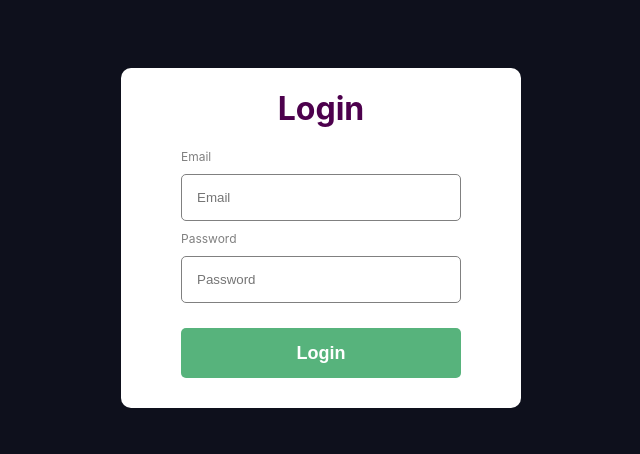
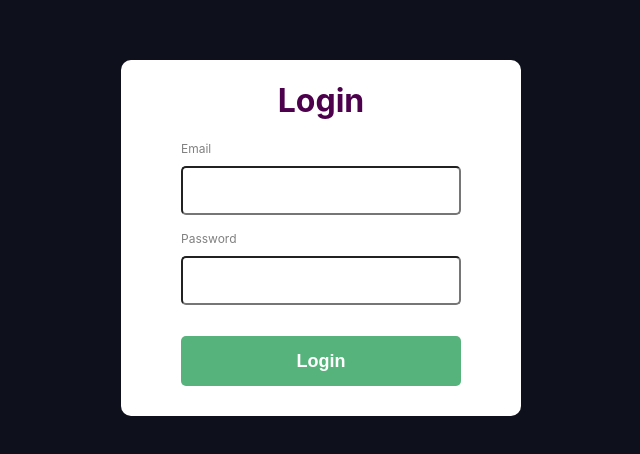
Before and after one commit to kwemy94/todo-react, a React (Create React App) app in the folder todo-react/: page / in a window 1280 px wide. Shown: the part 162-616 px from the top of the page, without its empty margins (319-959 px from the left). Built offline with nearby package versions, Linux system fonts and the light colour scheme.

Commit message:
entretient 2

```diff
--- a/todo-react/package.json
+++ b/todo-react/package.json
@@ -5,6 +5,7 @@
   "dependencies": {
     "@emotion/react": "^11.9.3",
     "@emotion/styled": "^11.9.3",
+    "@hookform/resolvers": "^2.9.6",
     "@material-ui/core": "^4.12.4",
     "@mui/material": "^5.9.1",
     "@reduxjs/toolkit": "^1.8.3",
--- a/todo-react/src/App.js
+++ b/todo-react/src/App.js
@@ -2,6 +2,8 @@ import { BrowserRouter as Router } from 'react-router-dom';
 import './App.css';
 import AppRouter from "./AppRouter";
 import { useEffect, useState } from "react"
+import { Provider } from 'react-redux';
+import store from './store'
 
 function App() {
   let [user, setUser] = useState({id:'1', name: 'test',username:'test', email: 'email@mail.fr', password: '1234'})
@@ -12,10 +14,14 @@ function App() {
         }
     }, [])
 
+
   return (
     <>
       <Router>
-        <AppRouter />
+        <Provider
+        store={store}>
+          <AppRouter />
+        </Provider>
       </Router>
     </>
   );
--- a/todo-react/src/components/auth/forms/formInput.css
+++ b/todo-react/src/components/auth/forms/formInput.css
@@ -44,7 +44,7 @@ input, select{
     padding: 15px;
     margin: 10px 0px;
     border-radius: 5px;
-    border: 1px solid gray;
+    /* border: 1px solid gray; */
 }
 
 
@@ -60,10 +60,11 @@ span{
     display: none;
 }
 
-input:invalid[focused="true"]{
-    border: 1px solid red;
+.input-error{
+    border-color: red;
 }
-
-input:invalid[focused="true"] ~ span{
+.error-message{
+    color: red;
+    font-size: 10px;
     display: block;
 }
--- a/todo-react/src/components/auth/login/Login.js
+++ b/todo-react/src/components/auth/login/Login.js
@@ -1,63 +1,71 @@
-import React from "react";
+import React, { useState } from "react";
+import { useForm } from "react-hook-form";
 import FormInput from "../forms/FormInput";
-import { useState } from "react";
+import * as Yup from 'yup'
+import {yupResolver} from '@hookform/resolvers/yup'
+import { useDispatch, useSelector } from "react-redux";
+import {login} from '../../../slices/auth'
+import {Navigate} from 'react-router-dom'
+
+
+const validationSchema = Yup.object().shape({
+    email: Yup.string().email('Invalid email').required('Email requis'),
+    password: Yup.string().min(4,'password au moins 4 cara').required('password requis')
+})
 
 
 const Login = () => {
-  const [values, setValues ] = useState({
 
-      email:"",
-      password:"",
+    const { register, handleSubmit, formState: { errors } } = useForm({
+        mode: 'onblur',
+        resolver: yupResolver(validationSchema)
+    })
 
-  });
-  const inputs = [
+    const dispatch = useDispatch()
 
-      {
-          id:3,
-          name:"email",
-          type:"text",
-          placeholder:"Email",
-          label:"Email",
-          errorMessage:"Invalid email.",
-          required: true
+    const {isLogin} = useSelector(state => state.auth)
 
-      },
-      {
-          id:4,
-          name:"password",
-          type:"password",
-          placeholder:"Password",
-          label:"Password",
-          errorMessage:"Wrong password",
-          required: true
+    const onFormSubmit = (values) =>{
+        console.group('valeur login: ')
+        console.log(values)
+        dispatch(login(values))
 
+        console.groupEnd()
+    }
+    const onError = (errors) =>{
+        console.group('Erreur login: ')
+        console.warn(errors)
+        console.groupEnd()
     }
 
-  ];
-  const handledSubmit = (e)=>{
-      e.preventDefault();
-      alert("Login is not yet functional");
+    if (isLogin) {
+        return <Navigate to='/create-todo'/>
     }
 
-  const onChange =(e)=>{
-      setValues({...values, [e.target.name]: e.target.value   });
-  }
-  console.log(values)
+
+
 
     return (
         <div className="register">
-      <form onSubmit={handledSubmit}>
+            <form onSubmit={handleSubmit(onFormSubmit, onError)}>
                 <h1>Login</h1>
-          {inputs.map((input) =>(
-                  <FormInput
-                   key={input.id}
-                   {...input}
-                   value={values[input.name]}
-                   onChange={onChange}
-                  />
-              ))
-          }
-          <button >Login</button>
+                <div className="formInput">
+                    <label>Email</label>
+                    <input type='text'
+                        name="email"
+                        {...register('email')}
+                        className={errors.email ? 'input-error' : ''} />
+                    <span className="error-message">{errors.email?.message}</span>
+                </div>
+                <div className="formInput">
+                    <label>Password</label>
+                    <input type='password'
+                        name="password"
+                        {...register('password')}
+                        className={errors.password ? 'input-error' : ''} />
+                    <span className="error-message">{errors.password?.message}</span>
+                </div>
+                <button type="submit" >Login</button>
 
             </form>
         </div>
--- a/todo-react/src/components/todos/create/Create.js
+++ b/todo-react/src/components/todos/create/Create.js
@@ -1,7 +1,12 @@
 import { useEffect, useState } from "react"
 import FormInput from "../../auth/forms/FormInput";
+import { useSelector } from "react-redux";
+import {Navigate} from 'react-router-dom';
 
 function Create() {
+
+
+    const {isLogin} = useSelector(state => state.auth)
 
     let [todo, setTodo] = useState(
         {
@@ -112,6 +117,9 @@ function Create() {
         }
 
     }
+    if (!isLogin) {
+        return <Navigate to='/'/>
+    }
 
     return(
         <div className="register">
--- /dev/null
+++ b/todo-react/src/slices/auth.js
@@ -0,0 +1,42 @@
+import {createSlice} from '@reduxjs/toolkit'
+
+const us = JSON.parse(sessionStorage.getItem('currentUser'))
+const initialState = us? {isLogin: true, user: us}:{
+    isLogin: false,
+    user: null,
+}
+
+const authSlice = createSlice({
+    name: 'auth',
+    initialState,
+    reducers: {
+        login: (state, action) => {
+            // console.log(action);
+            let lu = action.payload
+            var user = (JSON.parse(localStorage.getItem('UserData')) || []).find(u=>{
+
+                return u.email == lu.email && u.password == lu.password
+            })
+            if (user) {
+                state.user = user;
+                state.isLogin = true
+                sessionStorage.setItem('currentUser', JSON.stringify(user));
+            } else{
+                state.user = null;
+                state.isLogin = false
+            }
+        },
+
+        logout: (state, action) => {
+
+                state.user = null;
+                state.isLogin = false
+                sessionStorage.removeItem('currentUser');
+
+        }
+    }
+})
+
+const {reducer, actions} = authSlice ;
+export const {login} = actions
+export default reducer;
--- /dev/null
+++ b/todo-react/src/store.js
@@ -0,0 +1,13 @@
+import { configureStore } from "@reduxjs/toolkit";
+import authReducer from './slices/auth';
+
+const reducer ={
+    auth: authReducer,
+}
+
+const store = configureStore({
+    reducer,
+    devTools: true,
+
+})
+export default store;
```
Also changed, not shown: todo-react/js config.json (added, +7 -0 lines), 1 other file (tests, documents, lock files or other folders). Lines whose indentation alone changed are shown as unchanged.
